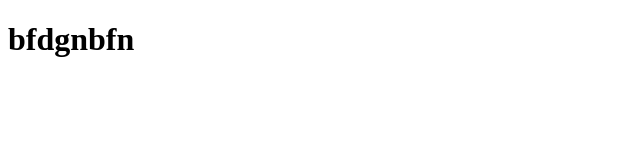
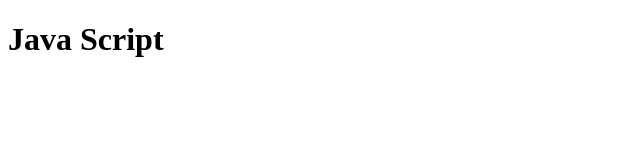
Before and after one commit to Hafeed10/Javascript-Programs--Basic-Fullcode, a website: page index.html in a window 1280 px wide. Shown: the whole page, without its empty margins (0-640 px from the left). Drawn offline with Linux system fonts and the light colour scheme.

Commit message:
fourth commit

```diff
--- a/index.html
+++ b/index.html
@@ -6,7 +6,7 @@
     <title>Document</title>
 </head>
 <body>
-    <h1>bfdgnbfn</h1>
+    <h1>Java Script</h1>
 
    <script src="topper_class.js"></script>
 </body>
```
